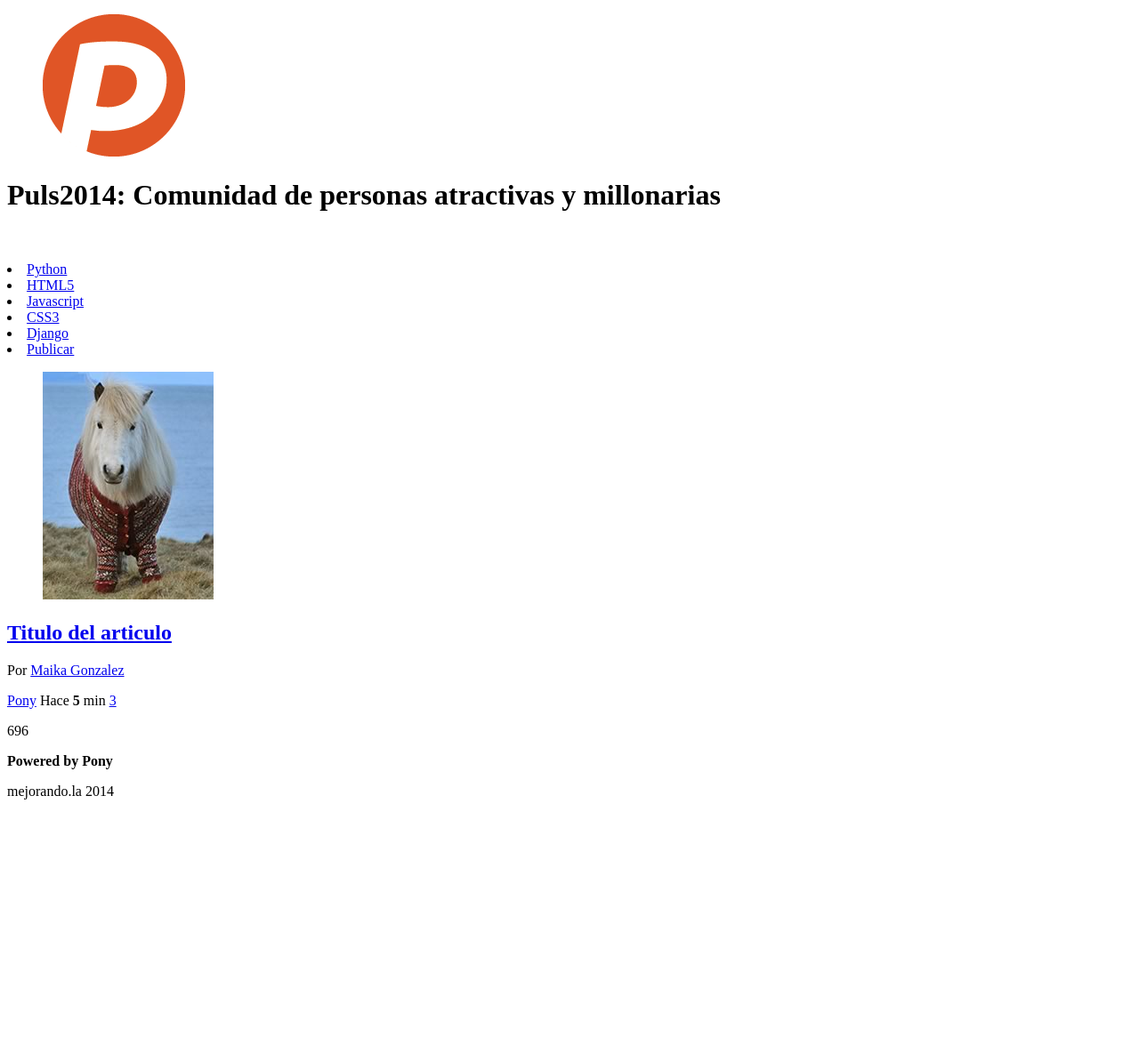
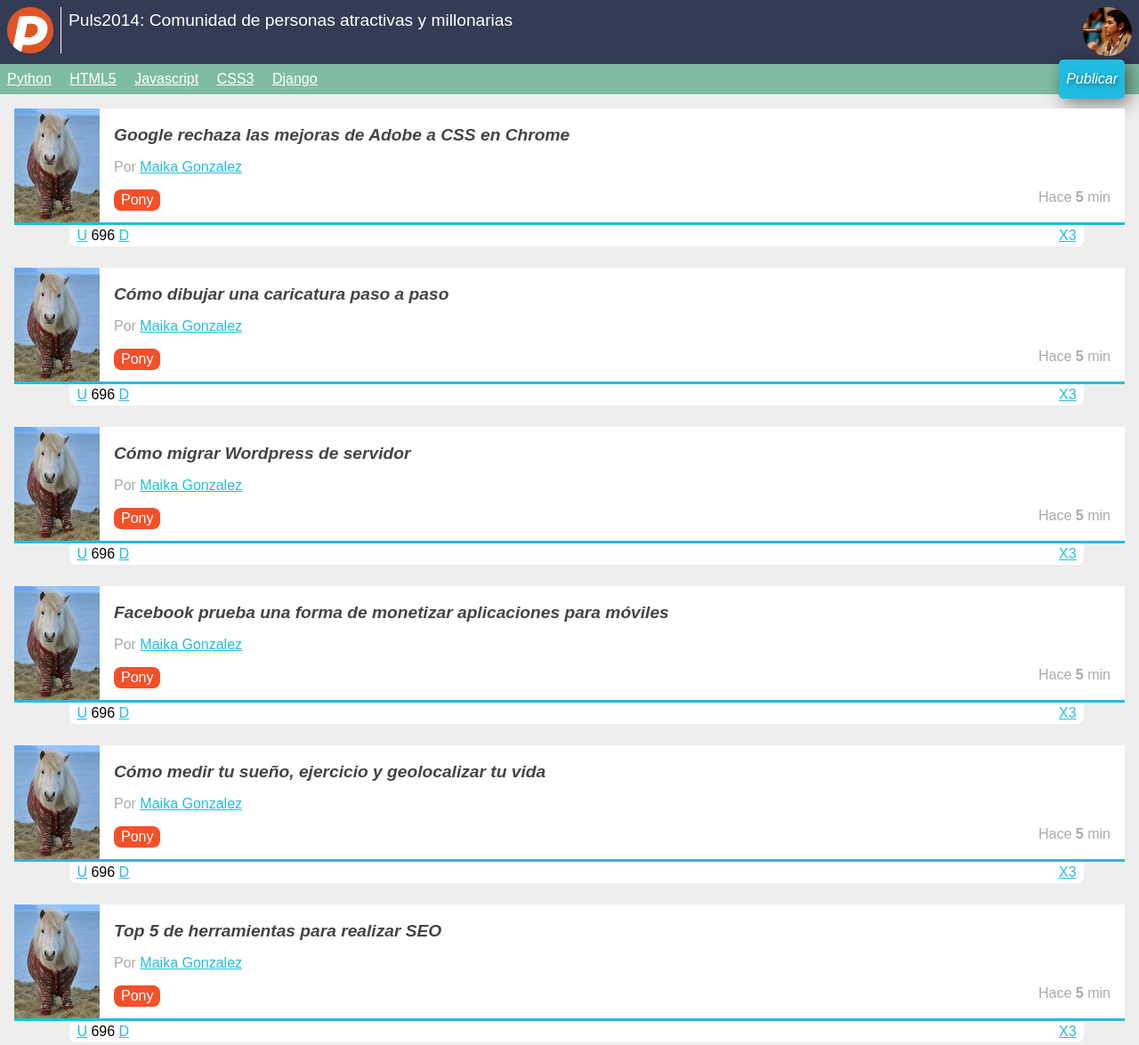
Before and after one commit to Thinkoder/Puls2014, a plain HTML site: page index.html in a window 1280 px wide. Shown: the top 1175 px of the page at 89% size. Before the commit the page ends 915 px from the top, so only its background shows below. Drawn offline with Linux system fonts and the light colour scheme.

Commit message:
Primera parte terminada

```diff
--- /dev/null
+++ b/estilos.css
@@ -0,0 +1,181 @@
+a
+{
+	color: #22BCE0;
+}
+body
+{
+	background: #EEEEEE;
+	font-family: Arial;
+	font-size: 16px;
+}
+footer
+{
+	background: #22BCE0;
+	color: rgba(255,255,255,0.7);
+	text-align: center;
+	padding: 1em;
+}
+footer p:first-child
+{
+	margin-bottom: 0;
+}
+footer p:last-child
+{
+	margin-top: 0;
+}
+footer p:last-child:after
+{
+	content: " -";
+}
+footer p:last-child:before
+{
+	content: "- ";
+}
+header
+{
+	background: #343B54;
+	color: white;
+	padding: .5em;
+	overflow: hidden;
+	position: relative;
+}
+header figure
+{
+	float: left;
+}
+header h1
+{
+	font-size: 1.2em;
+	font-weight: normal;
+	margin: .2em 70px 0 0;
+}
+header #avatar
+{
+	margin: .5em .5em 0 0;
+	position: absolute;
+	right: 0;
+	top: 0;
+}
+header #avatar img
+{
+	border-radius: 50%;
+	width: 55px;
+}
+header #logo img
+{
+	border-right: 1px solid white;
+	margin-right: .5em;
+	padding-right: .5em;
+	width: 52px;
+}
+nav
+{
+	background: #80BCA3;
+	padding: 0 .5em;
+	position: relative;
+}
+nav ul
+{
+	list-style: none;
+	margin: 0;
+	padding: 0;
+
+}
+nav ul #publicar_nav
+{
+	position: absolute;
+	top: -0.3em;
+	right: 0;
+}
+nav ul #publicar_nav a
+{
+	background: #22BCE0;
+	border-radius: 5px;
+	box-shadow: rgba(0,0,0,0.5) 5px 5px 20px;
+	font-style: italic;
+	padding: .8em .5em;
+	text-decoration: none;
+	text-shadow: rgba(0,0,0,0.5) 2px 2px 5px;
+}
+nav ul li
+{
+	display: inline-block;
+	margin: 0 1em 0 0;
+}
+nav ul li a
+{
+	color: white;
+	display: block;
+	padding: .5em 0;
+}
+#contenido
+{
+	margin: 1em;
+}
+#contenido .item
+{
+	background: white;
+	border-bottom: 3px solid #22BCE0;
+	margin-bottom: 3em;
+	min-height: 128px;
+	position: relative;
+}
+#contenido .item .autor_item
+{
+	color: #AAA;
+}
+#contenido .item .datos_item
+{
+	margin: 1em 1em 0 0;
+	text-align: right;
+}
+#contenido .item .datos_item .fecha_item
+{
+	color: #AAA;
+}
+#contenido .item .datos_item .tag_item
+{
+	background: #F4502A;
+	border-radius: .5em;
+	color: white;
+	display: inline-block;
+	float: left;
+	padding: .2em .5em;
+	text-decoration: none;
+}
+#contenido .item .imagen_item
+{
+	float: left;
+	margin: 0 1em 0 0;
+}
+#contenido .item .imagen_item img
+{
+	width: 96px;
+}
+#contenido .item .titulo_item
+{
+	font-size: 1.2em;
+	font-style: italic;
+	padding: 1em 1em 0 0;
+}
+#contenido .item .titulo_item a
+{
+	color: #444;
+	text-decoration: none;
+}
+#contenido .item .votacion
+{
+	background: white;
+	border-radius: 0 0 0.5em 0.5em;
+	left: 5%;
+	margin-top: 3px;
+	padding: .2em .5em;
+	position: absolute;
+	top: 100%;
+	width: 90%;
+}
+#contenido .item .votacion .comentarios_item,
+#contenido .item .votacion .guardar_item
+{
+	float: right;
+}
--- a/index.html
+++ b/index.html
@@ -2,7 +2,10 @@
 <html lang="es">
 <head>
 	<meta charset="utf-8" />
+	<meta name="description" content="Proyecto de la primera generacion del 2014 del curso de diseño web online" />
 	<title>Puls2014: Comunidad online de gente atractiva</title>
+	<link rel="stylesheet" href="normalize.css" />
+	<link rel="stylesheet" href="estilos.css"/>
 </head>
 <body>
 	<header>
@@ -10,11 +13,12 @@
 			<img src="logo.png" />
 		</figure>
 		<h1>Puls2014: Comunidad de personas atractivas y millonarias</h1>
-		<figure>
-			<img src="" />
+		<figure id="avatar">
+			<img src="avatar.jpg" />
 		</figure>
 	</header>
 	<nav>
+		<ul>
 			<li><a href="#">Python</a></li>
 			<li><a href="#">HTML5</a></li>
 			<li><a href="#">Javascript</a></li>
@@ -23,6 +27,7 @@
 			<li id="publicar_nav">
 				<a href="#">Publicar</a>
 			</li>
+		</ul>
 	</nav>
 	<section id="contenido">
 		<article class="item">
@@ -30,24 +35,144 @@
 				<img src="imagen.jpg" />
 			</figure>
 			<h2 class="titulo_item">
-				<a href="#">Titulo del articulo</a>
+				<a href="#">Google rechaza las mejoras de Adobe a CSS en Chrome</a>
 			</h2>
-			<p class="autor_item">
+			<div class="autor_item">
 				Por <a href="#">Maika Gonzalez</a>
-			</p>
-			<p class="datos_item">
+			</div>
+			<div class="datos_item">
 				<a href="#" class="tag_item">Pony</a>
 				<span class="fecha_item">
 					Hace <strong>5</strong> min
 				</span>
+			</div>
+			<div class="votacion">
+				<a href="#" class="up">U</a>
+				696
+				<a href="#" class="down">D</a>
 				<a href="#" class="comentarios_item">3</a>
-				<a href="#" class="guardar_item"></a>
-			</p>
-			<p class="votacion">
-				<a href="#" class="up"></a>
+				<a href="#" class="guardar_item">X</a>
+			</div>
+		</article>
+		<article class="item">
+			<figure class="imagen_item">
+				<img src="imagen.jpg" />
+			</figure>
+			<h2 class="titulo_item">
+				<a href="#">Cómo dibujar una caricatura paso a paso</a>
+			</h2>
+			<div class="autor_item">
+				Por <a href="#">Maika Gonzalez</a>
+			</div>
+			<div class="datos_item">
+				<a href="#" class="tag_item">Pony</a>
+				<span class="fecha_item">
+					Hace <strong>5</strong> min
+				</span>
+			</div>
+			<div class="votacion">
+				<a href="#" class="up">U</a>
 				696
-				<a href="#" class="down"></a>
-			</p>
+				<a href="#" class="down">D</a>
+				<a href="#" class="comentarios_item">3</a>
+				<a href="#" class="guardar_item">X</a>
+			</div>
+		</article>
+		<article class="item">
+			<figure class="imagen_item">
+				<img src="imagen.jpg" />
+			</figure>
+			<h2 class="titulo_item">
+				<a href="#">Cómo migrar Wordpress de servidor</a>
+			</h2>
+			<div class="autor_item">
+				Por <a href="#">Maika Gonzalez</a>
+			</div>
+			<div class="datos_item">
+				<a href="#" class="tag_item">Pony</a>
+				<span class="fecha_item">
+					Hace <strong>5</strong> min
+				</span>
+			</div>
+			<div class="votacion">
+				<a href="#" class="up">U</a>
+				696
+				<a href="#" class="down">D</a>
+				<a href="#" class="comentarios_item">3</a>
+				<a href="#" class="guardar_item">X</a>
+			</div>
+		</article>
+		<article class="item">
+			<figure class="imagen_item">
+				<img src="imagen.jpg" />
+			</figure>
+			<h2 class="titulo_item">
+				<a href="#">Facebook prueba una forma de monetizar aplicaciones para móviles</a>
+			</h2>
+			<div class="autor_item">
+				Por <a href="#">Maika Gonzalez</a>
+			</div>
+			<div class="datos_item">
+				<a href="#" class="tag_item">Pony</a>
+				<span class="fecha_item">
+					Hace <strong>5</strong> min
+				</span>
+			</div>
+			<div class="votacion">
+				<a href="#" class="up">U</a>
+				696
+				<a href="#" class="down">D</a>
+				<a href="#" class="comentarios_item">3</a>
+				<a href="#" class="guardar_item">X</a>
+			</div>
+		</article>
+		<article class="item">
+			<figure class="imagen_item">
+				<img src="imagen.jpg" />
+			</figure>
+			<h2 class="titulo_item">
+				<a href="#">Cómo medir tu sueño, ejercicio y geolocalizar tu vida</a>
+			</h2>
+			<div class="autor_item">
+				Por <a href="#">Maika Gonzalez</a>
+			</div>
+			<div class="datos_item">
+				<a href="#" class="tag_item">Pony</a>
+				<span class="fecha_item">
+					Hace <strong>5</strong> min
+				</span>
+			</div>
+			<div class="votacion">
+				<a href="#" class="up">U</a>
+				696
+				<a href="#" class="down">D</a>
+				<a href="#" class="comentarios_item">3</a>
+				<a href="#" class="guardar_item">X</a>
+			</div>
+		</article>
+		<article class="item">
+			<figure class="imagen_item">
+				<img src="imagen.jpg" />
+			</figure>
+			<h2 class="titulo_item">
+				<a href="#">Top 5 de herramientas para realizar SEO</a>
+			</h2>
+			<div class="autor_item">
+				Por <a href="#">Maika Gonzalez</a>
+			</div>
+			<div class="datos_item">
+				<a href="#" class="tag_item">Pony</a>
+				<span class="fecha_item">
+					Hace <strong>5</strong> min
+				</span>
+			</div>
+			<div class="votacion">
+				<a href="#" class="up">U</a>
+				696
+				<a href="#" class="down">D</a>
+				<a href="#" class="comentarios_item">3</a>
+				<a href="#" class="guardar_item">X</a>
+			</div>
 		</article>
 	</section>
 	<footer>
```
Also changed, not shown: avatar.jpg (added), normalize.css (added). Lines whose indentation alone changed are shown as unchanged.
